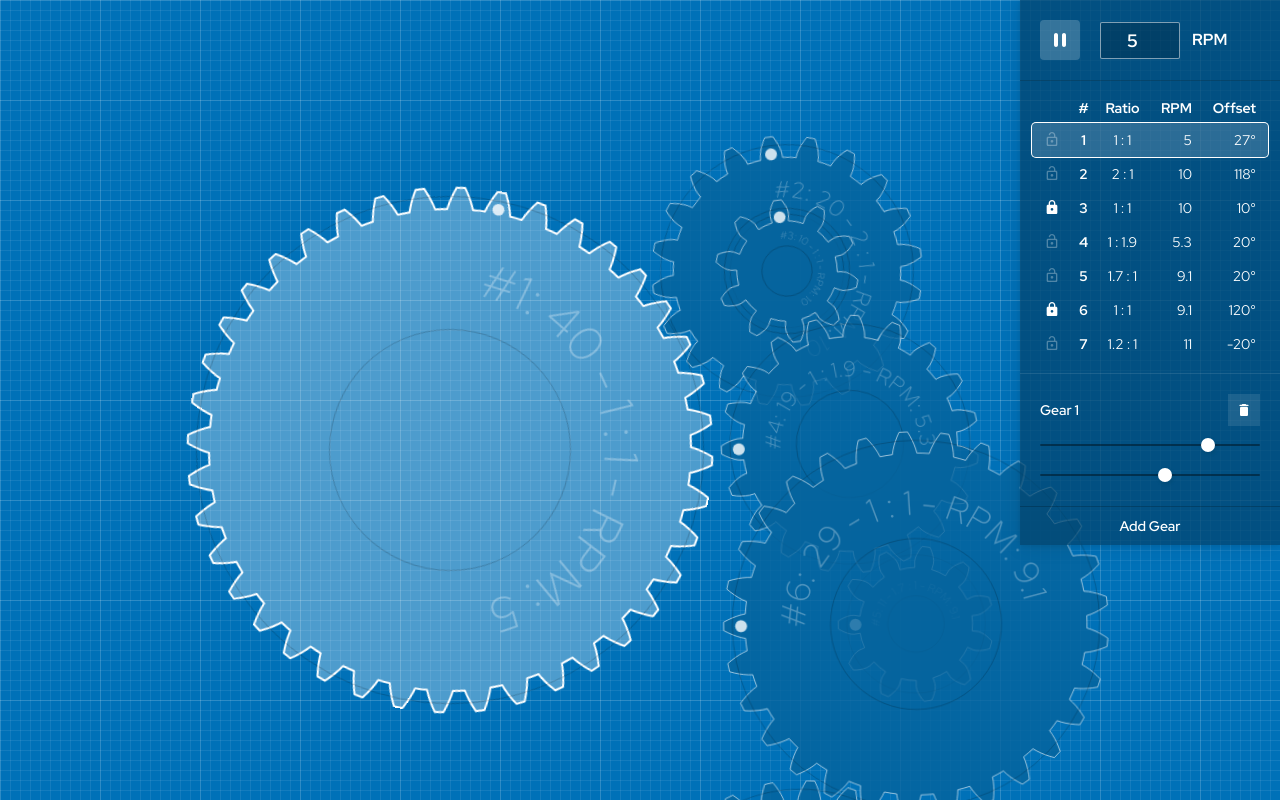
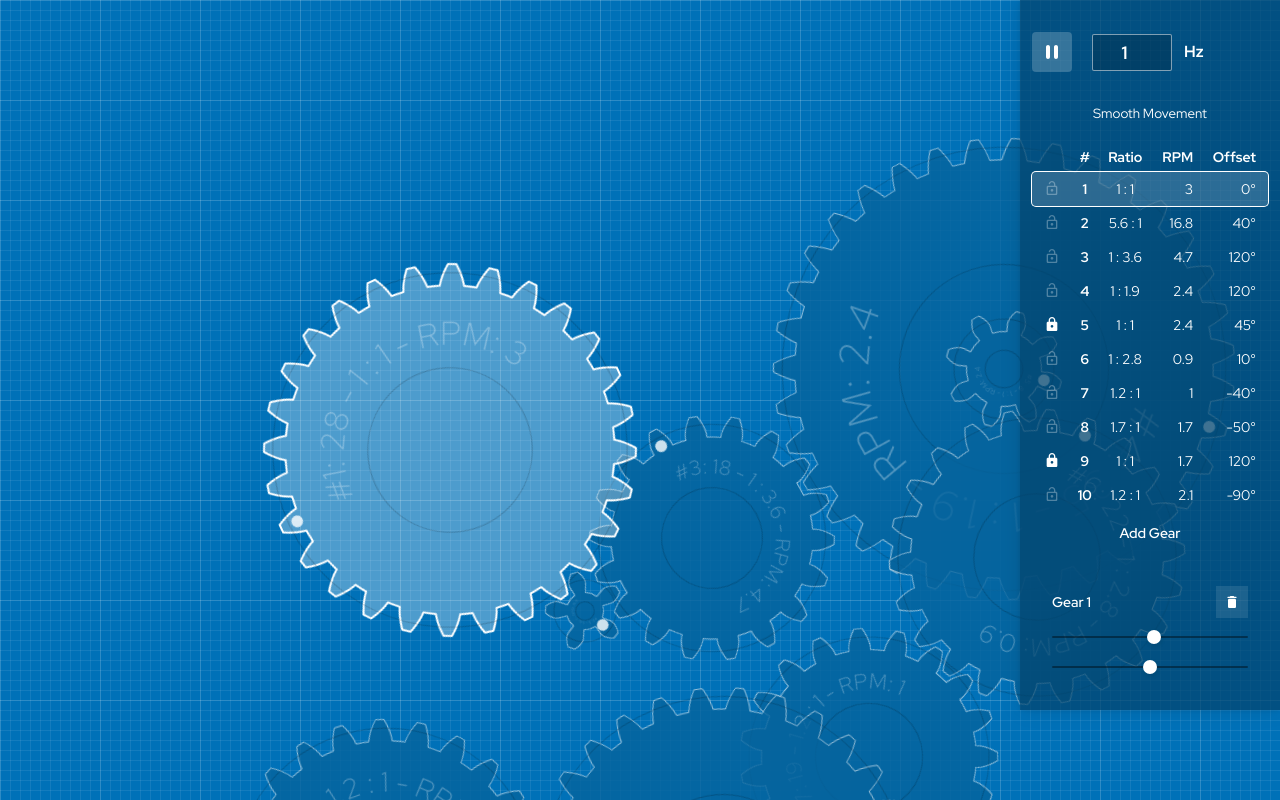
Before and after one commit to updownupdown/clockworks, a React (Create React App) app: page / in a window 1280 px wide. Built offline with nearby package versions, Linux system fonts and the light colour scheme.

Commit message:
Add pendulum incremental rotation

```diff
--- a/src/App.tsx
+++ b/src/App.tsx
@@ -7,9 +7,13 @@ import { Menu } from "./components/Menu/Menu";
 
 function App() {
   const [gears, setGears] = useState<any[]>([]);
-  const [globalRpm, setGlobalRpm] = React.useState(5);
+  const [globalRpm, setGlobalRpm] = React.useState(3);
+  const [globalHertz, setGlobalHertz] = React.useState(1);
   const [isPaused, setIsPaused] = React.useState(false);
   const [selectedGear, setSelectedGear] = useState(0);
+  const [isSmooth, setIsSmooth] = useState(false);
+  const pendulumTime = 1000;
+  const [pendulumIncrement, setPendulumIncrement] = useState(0);
 
   useEffect(() => {
     setGears(defaultGears);
@@ -38,6 +42,9 @@ function App() {
 
     return gears.map((gear, index) => {
       const isSelected = index === selectedGear;
+
+      const pendulumAngleIncrement = isSmooth ? 0 : gear.pendulumAngleIncrement;
+
       return (
         <span
           key={index}
@@ -48,7 +55,9 @@ function App() {
           style={{
             left: `${gear.positionOffset.x}px`,
             top: `${gear.positionOffset.y}px`,
-            transform: `translateX(-50%) translateY(-50%) rotate(${gear.rotationOffset}deg)`,
+            transform: `translateX(-50%) translateY(-50%) rotate(${
+              gear.rotationOffset + pendulumAngleIncrement * pendulumIncrement
+            }deg)`,
           }}
           onClick={() => {
             handleGearClick(index);
@@ -60,13 +69,29 @@ function App() {
     });
   };
 
+  useEffect(() => {
+    if (!isSmooth && !isPaused) {
+      const tick = setInterval(() => {
+        setPendulumIncrement(pendulumIncrement + 1);
+      }, 1000 / globalHertz);
+
+      return () => clearInterval(tick);
+    }
+  }, [DrawGears, isSmooth, globalRpm]);
+
   const memoedGears = useMemo(
     () => DrawGears(globalRpm),
-    [gears, globalRpm, selectedGear]
+    [gears, globalRpm, selectedGear, pendulumIncrement]
   );
 
   return (
-    <div className={clsx("canvas", isPaused && "canvas--paused")}>
+    <div
+      className={clsx(
+        "canvas",
+        isPaused && "canvas--paused",
+        isSmooth ? "canvas--smooth" : "canvas--pendulum"
+      )}
+    >
       {memoedGears}
 
       <Menu
@@ -75,9 +100,13 @@ function App() {
         setIsPaused={setIsPaused}
         globalRpm={globalRpm}
         setGlobalRpm={setGlobalRpm}
+        globalHertz={globalHertz}
+        setGlobalHertz={setGlobalHertz}
         setGears={setGears}
         selectedGear={selectedGear}
         setSelectedGear={setSelectedGear}
+        isSmooth={isSmooth}
+        setIsSmooth={setIsSmooth}
       />
     </div>
   );
--- a/src/components/Gear/DrawGear.tsx
+++ b/src/components/Gear/DrawGear.tsx
@@ -56,6 +56,7 @@ export const DrawGear = (
 
   return (
     <svg
+      id={`gear-${index}`}
       className={clsx("gear", isSelected && "gear--selected")}
       height={c * 2}
       width={c * 2}
@@ -67,7 +68,6 @@ export const DrawGear = (
     >
       <polygon
         className="gear-shape"
-        mask={`url(#rmvRct-${index})`}
         transform={`translate(${c}, ${c})`}
         points={svgPoints.toString()}
       ></polygon>
--- a/src/components/Gear/Gear.scss
+++ b/src/components/Gear/Gear.scss
@@ -5,23 +5,35 @@
   &--selected {
     z-index: 999;
   }
+
+  .canvas--pendulum & {
+    transition: 1s ease-in-out transform;
+    transition-timing-function: cubic-bezier(0.07, 1.71, 0.56, 0.86);
+  }
 }
 
 .gear {
-  transition: 2s ease transform;
   display: block;
 
-  animation-name: spin;
   animation-iteration-count: infinite;
-  animation-timing-function: linear;
 
   .canvas--paused & {
     animation-play-state: paused;
+  }
+  .canvas--smooth & {
+    animation-name: spin;
+    animation-timing-function: linear;
   }
 
   @keyframes spin {
     to {
       transform: rotate(360deg);
+    }
+  }
+
+  @keyframes pendulum {
+    to {
+      transform: rotate(60deg);
     }
   }
 
--- a/src/components/Gear/Gear.tsx
+++ b/src/components/Gear/Gear.tsx
@@ -22,6 +22,8 @@ export interface GearProps {
   rpm?: number;
   /** rotation direction **/
   clockwise?: boolean;
+  /** pendulum rotation angle increment **/
+  pendulumAngleIncrement?: number;
   /** radius of pitch circle **/
   p?: number;
   /** radius of outer circle **/
@@ -123,5 +125,22 @@ export function calculateGear(
   }
   gear.rotationOffset = rotateBy % 360;
 
+  // Pendulum increment
+  let pendulumAngleIncrement = 0;
+  if (isFirstGear) {
+    pendulumAngleIncrement = 360 / gear.teeth;
+  } else if (gear.fixed) {
+    pendulumAngleIncrement = prevGear!.pendulumAngleIncrement!;
+  } else {
+    const prevGearTeethTurn =
+      (prevGear!.pendulumAngleIncrement! * prevGear.teeth) / 360;
+    pendulumAngleIncrement = (360 / gear.teeth) * Math.abs(prevGearTeethTurn);
+
+    if (!gear.clockwise) {
+      pendulumAngleIncrement = pendulumAngleIncrement * -1;
+    }
+  }
+  gear.pendulumAngleIncrement = pendulumAngleIncrement;
+
   return gear;
 }
--- a/src/components/Gear/defaultGears.tsx
+++ b/src/components/Gear/defaultGears.tsx
@@ -8,25 +8,37 @@ export const defaultNewGear: GearProps = {
 
 export const defaultGears: GearProps[] = [
   {
-    teeth: 40,
-    parentOffset: 27,
+    teeth: 28,
+    parentOffset: 0,
   },
   {
-    teeth: 20,
-    parentOffset: 118,
+    teeth: 5,
+    parentOffset: 40,
   },
   {
-    teeth: 10,
-    parentOffset: 10,
+    teeth: 18,
+    parentOffset: 120,
+  },
+  {
+    teeth: 35,
+    parentOffset: 120,
+  },
+  {
+    teeth: 8,
+    parentOffset: 45,
     fixed: true,
   },
   {
+    teeth: 22,
+    parentOffset: 10,
+  },
+  {
     teeth: 19,
-    parentOffset: 20,
+    parentOffset: -40,
   },
   {
     teeth: 11,
-    parentOffset: 20,
+    parentOffset: -50,
   },
   {
     teeth: 29,
@@ -35,6 +47,6 @@ export const defaultGears: GearProps[] = [
   },
   {
     teeth: 24,
-    parentOffset: -20,
+    parentOffset: -90,
   },
 ];
--- a/src/components/Menu/Menu.scss
+++ b/src/components/Menu/Menu.scss
@@ -3,6 +3,7 @@
   top: 0;
   right: 0;
   width: 260px;
+  padding: 12px;
 
   display: flex;
   flex-direction: column;
@@ -15,9 +16,8 @@
     display: flex;
     align-items: center;
     gap: 20px;
-    padding: 20px;
-
-    border-bottom: 1px solid rgba(var(--black-rgb), 0.2);
+    margin-bottom: 12px;
+    padding: 20px 0;
 
     .play-pause-button {
       transition: 0.25s ease all;
@@ -73,9 +73,14 @@
     }
   }
 
+  // Smooth/Pendulum Button
+  .smooth-button {
+    margin-bottom: 20px;
+    color: white;
+  }
+
   // Gear List
   .gear-list {
-    margin: 12px;
     border-collapse: collapse;
 
     td,
@@ -145,9 +150,6 @@
     gap: 8px;
     padding: 20px;
 
-    border-top: 1px solid rgba(var(--white-rgb), 0.1);
-    border-bottom: 1px solid rgba(var(--black-rgb), 0.2);
-
     &__header {
       display: flex;
       align-items: center;
@@ -199,13 +201,14 @@
   }
 }
 
-.menu-button {
+.add-gear-button {
   transition: 0.25s ease background;
   outline: none;
 
   border-radius: 2px;
   background: transparent;
-  padding: 10px;
+  margin-bottom: 12px;
+  padding: 12px;
 
   font-size: 14px;
   font-weight: 600;
--- a/src/components/Menu/Menu.tsx
+++ b/src/components/Menu/Menu.tsx
@@ -16,9 +16,13 @@ interface Props {
   setIsPaused: (value: boolean) => void;
   globalRpm: number;
   setGlobalRpm: (value: number) => void;
+  globalHertz: number;
+  setGlobalHertz: (value: number) => void;
   setGears: (gears: GearProps[]) => void;
   selectedGear: number;
   setSelectedGear: (value: number) => void;
+  isSmooth: boolean;
+  setIsSmooth: (value: boolean) => void;
 }
 
 export const Menu = ({
@@ -30,6 +34,10 @@ export const Menu = ({
   setGears,
   selectedGear,
   setSelectedGear,
+  isSmooth,
+  setIsSmooth,
+  globalHertz,
+  setGlobalHertz,
 }: Props) => {
   const handleTeethChange = (index: number, value: number) => {
     const newGears = [...gears];
@@ -159,14 +167,22 @@ export const Menu = ({
             min="1"
             max="20"
             step="1"
-            value={globalRpm}
+            value={isSmooth ? globalRpm : globalHertz}
             onChange={(e) => {
-              setGlobalRpm(Number(e.target.value));
+              if (isSmooth) {
+                setGlobalRpm(Number(e.target.value));
+              } else {
+                setGlobalHertz(Number(e.target.value));
+              }
             }}
           />
-          <span>RPM</span>
+          <span>{isSmooth ? "RPM" : "Hz"}</span>
         </div>
       </div>
+
+      <button className="smooth-button" onClick={() => setIsSmooth(!isSmooth)}>
+        {isSmooth ? "Pendulum Movement" : "Smooth Movement"}
+      </button>
 
       <table className="gear-list">
         <thead>
@@ -181,11 +197,14 @@ export const Menu = ({
         <tbody>{GearList(gears)}</tbody>
       </table>
 
-      {GearMenu(gears, selectedGear)}
-
-      <button className="menu-button" onClick={() => addGear(defaultNewGear)}>
+      <button
+        className="add-gear-button"
+        onClick={() => addGear(defaultNewGear)}
+      >
         Add Gear
       </button>
+
+      {GearMenu(gears, selectedGear)}
     </div>
   );
 };
```
